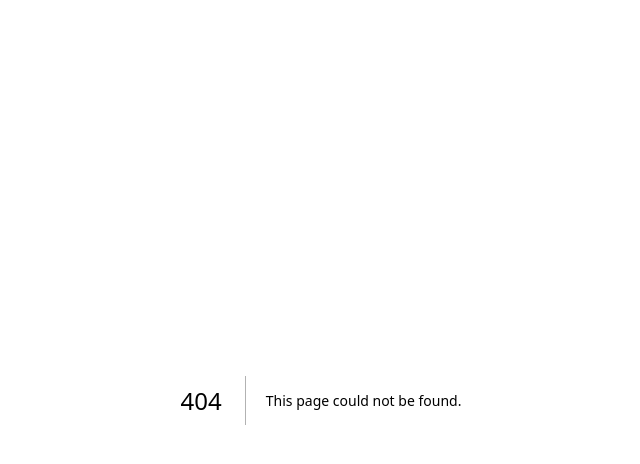
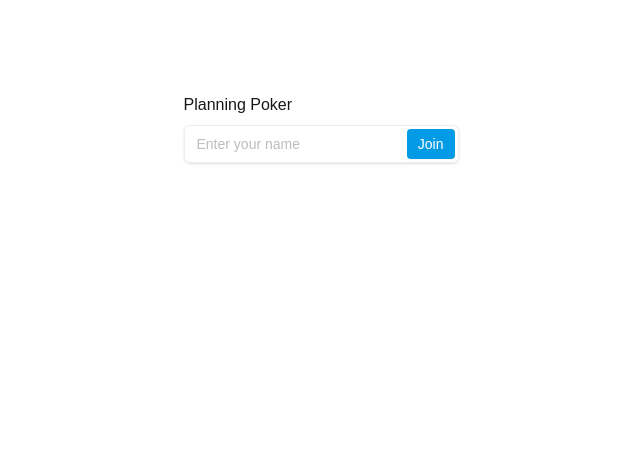
Before and after one commit to thanabodee2661/planning-poker, a Next.js app: page /joins/1 in a window 1280 px wide. Before the commit this address had no page. Shown: the top 464 px of the page, without its empty margins (319-959 px from the left). Built offline with nearby package versions, Linux system fonts and the light colour scheme.

Commit message:
support join multi room and autofocus field

```diff
--- /dev/null
+++ b/src/app/joins/[roomId]/page.tsx
@@ -0,0 +1,67 @@
+"use client";
+
+import { useEffect, useState } from "react";
+import { useRouter } from "next/navigation";
+import Loading from "@/components/loading";
+
+export default function PlanningPoker() {
+  const [user, setUser] = useState<string>("");
+  const [init, setInit] = useState<Boolean>(false);
+  const router = useRouter();
+
+  useEffect(() => {
+    const name = sessionStorage.getItem("name") || "";
+    setUser(name);
+    setInit(true);
+  }, [user]);
+
+  const joinRoom = () => {
+    if (user) {
+      sessionStorage.setItem("name", user);
+      router.push(`/rooms/1`);
+    }
+  };
+
+  const handleKeyDown = (event: React.KeyboardEvent<HTMLInputElement>) => {
+    if (event.key === 'Enter') {
+      joinRoom();
+    }
+  };
+
+  return (
+    <>
+      {!init ? (
+        <Loading></Loading>
+      ) : (
+        <div className="grid grid-cols-1 h-60">
+          <div className="justify-self-center self-center">
+            <div className="w-full max-w-sm min-w-[200px] relative mt-4">
+              <label className="block mb-2 text-md text-slate-600">
+                Planning Poker
+              </label>
+
+              <div className="relative">
+                <input
+                  type="text"
+                  className="w-full bg-transparent placeholder:text-slate-400 text-slate-700 text-sm border border-slate-200 rounded-md pl-3 pr-20 py-2 transition duration-300 ease focus:outline-none focus:border-slate-400 hover:border-slate-300 shadow-sm focus:shadow"
+                  placeholder="Enter your name"
+                  value={user}
+                  onChange={(event) => setUser(event.target.value)}
+                  onKeyDown={handleKeyDown}
+                  autoFocus
+                />
+                <button
+                  className="absolute right-1 top-1 rounded bg-light-blue-600 py-1 px-2.5 border border-transparent text-center text-sm text-white transition-all shadow-sm hover:shadow focus:bg-slate-700 focus:shadow-none active:bg-slate-700 hover:bg-slate-700 active:shadow-none disabled:pointer-events-none disabled:opacity-50 disabled:shadow-none"
+                  type="button"
+                  onClick={joinRoom}
+                >
+                  Join
+                </button>
+              </div>
+            </div>
+          </div>
+        </div>
+      )}
+    </>
+  );
+}
--- a/src/app/page.tsx
+++ b/src/app/page.tsx
@@ -1,16 +1,22 @@
 "use client";
 
-import { useState } from "react";
+import { useEffect, useState } from "react";
 import { useRouter } from "next/navigation";
 
 export default function PlanningPoker() {
-  const [user, setUser] = useState("");
+  const [room, setRoom] = useState("");
 
   const router = useRouter();
 
   const joinRoom = () => {
-    if (user) {
-      router.push(`/rooms/1?name=${user}`);
+    if (room) {
+      router.push(`/joins/${room}`);
+    }
+  };
+
+  const handleKeyDown = (event: React.KeyboardEvent<HTMLInputElement>) => {
+    if (event.key === 'Enter') {
+      joinRoom();
     }
   };
 
@@ -26,8 +32,10 @@ export default function PlanningPoker() {
             <input
               type="text"
               className="w-full bg-transparent placeholder:text-slate-400 text-slate-700 text-sm border border-slate-200 rounded-md pl-3 pr-20 py-2 transition duration-300 ease focus:outline-none focus:border-slate-400 hover:border-slate-300 shadow-sm focus:shadow"
-              placeholder="Enter your name"
-              onChange={(event) => setUser(event.target.value)}
+              placeholder="Enter your room id"
+              onChange={(event) => setRoom(event.target.value)}
+              onKeyDown={handleKeyDown}
+              autoFocus
             />
             <button
               className="absolute right-1 top-1 rounded bg-light-blue-600 py-1 px-2.5 border border-transparent text-center text-sm text-white transition-all shadow-sm hover:shadow focus:bg-slate-700 focus:shadow-none active:bg-slate-700 hover:bg-slate-700 active:shadow-none disabled:pointer-events-none disabled:opacity-50 disabled:shadow-none"
--- a/src/app/rooms/[roomId]/page.tsx
+++ b/src/app/rooms/[roomId]/page.tsx
@@ -29,7 +29,8 @@ export default function Rooms({ params }: { params: { roomId: string } }) {
   const socket = io("https://planning-poker-backend-7ii7.onrender.com");
   // const socket = io("http://localhost:3001");
 
-  const name = searchParams.get("name");
+  // const name = searchParams.get("name");
+  const name = sessionStorage.getItem("name")
   const roomId = params.roomId;
 
   useEffect(() => {
```
